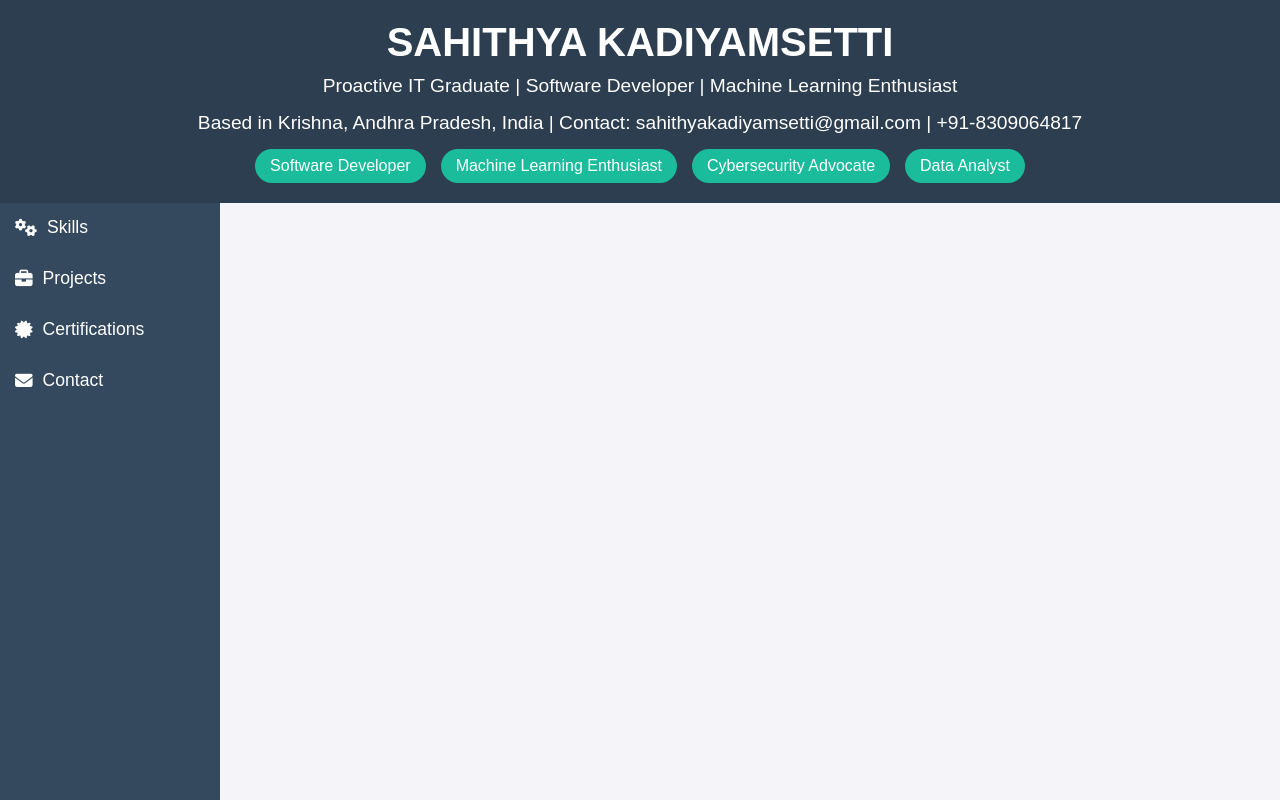
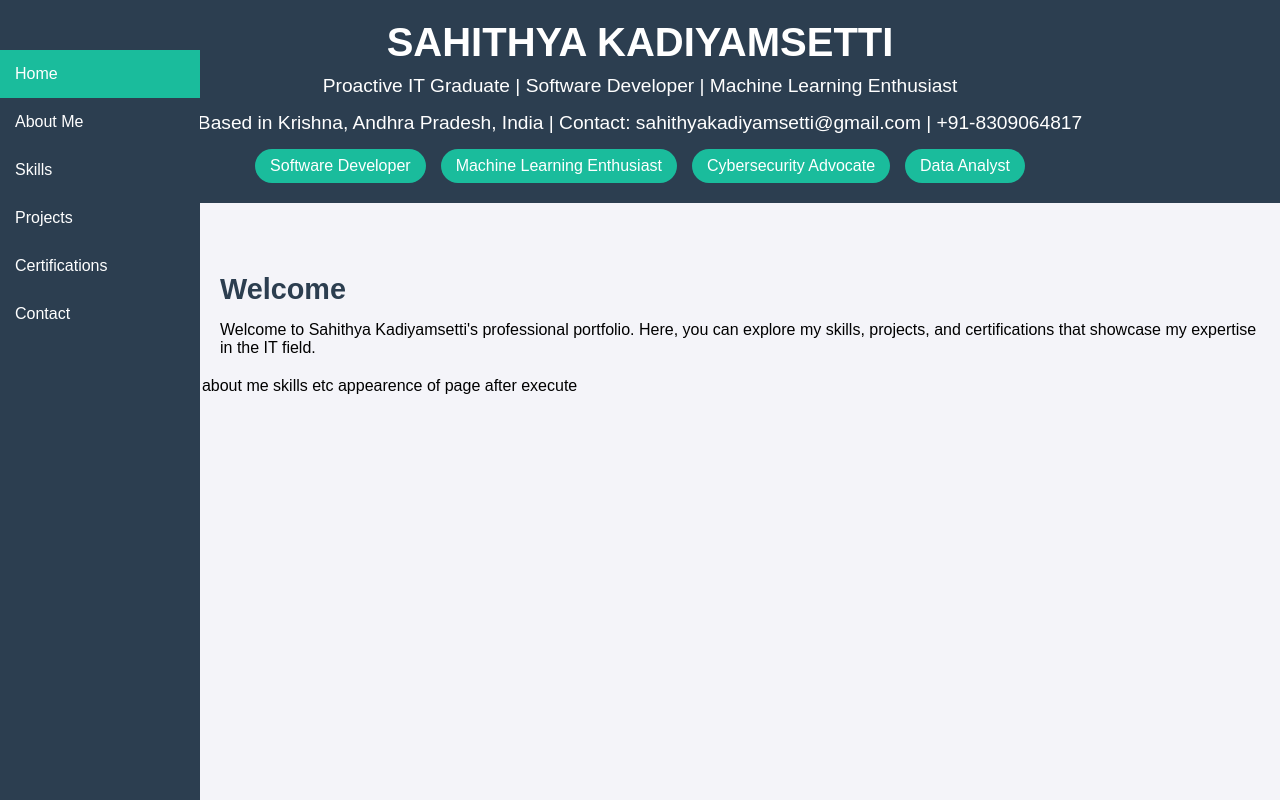
Before and after one commit to sahithyakadiyamsetti/sahithyakadiyamsetti_portfolio, a plain HTML site: page index.html in a window 1280 px wide. Drawn offline with Linux system fonts and the light colour scheme.

Commit message:
Update index.html

```diff
--- a/index.html
+++ b/index.html
@@ -22,11 +22,6 @@
             padding: 20px 15px;
             text-align: center;
             font-size: 1.5rem;
-            position: fixed;
-            top: 0;
-            left: 0;
-            width: 100%;
-            z-index: 100;
         }
 
         header h1 {
@@ -59,23 +54,21 @@
 
         #sidebar {
             position: fixed;
-            top: 70px; /* Adjust for header height */
+            top: 0;
             left: 0;
-            height: calc(100% - 70px); /* Adjust for header height */
-            width: 220px;
-            background-color: #34495e;
+            height: 100%;
+            width: 200px;
+            background-color: #2c3e50;
             color: white;
-            padding-top: 30px;
-            transition: width 0.3s;
+            padding-top: 50px;
         }
 
         #sidebar nav a {
-            display: flex;
-            align-items: center;
+            display: block;
             color: white;
             padding: 15px;
             text-decoration: none;
-            font-size: 1.1rem;
+            font-size: 1rem;
             transition: background 0.3s;
         }
 
@@ -83,14 +76,10 @@
             background-color: #1abc9c;
         }
 
-        #sidebar nav a i {
-            margin-right: 10px;
-        }
-
         main {
-            margin-left: 220px;
+            margin-left: 200px;
             padding: 20px;
-            padding-top: 120px; /* Adjust for header height */
+            padding-top: 70px; /* Adjust for header height */
         }
 
         section {
@@ -133,12 +122,12 @@
 
     <div id="sidebar">
         <nav>
-            <a href="#home" onclick="showSection('home')" class="active"><i class="fa fa-home"></i> Home</a>
-            <a href="#about" onclick="showSection('about')"><i class="fa fa-user"></i> About Me</a>
-            <a href="#skills" onclick="showSection('skills')"><i class="fa fa-cogs"></i> Skills</a>
-            <a href="#projects" onclick="showSection('projects')"><i class="fa fa-briefcase"></i> Projects</a>
-            <a href="#certifications" onclick="showSection('certifications')"><i class="fa fa-certificate"></i> Certifications</a>
-            <a href="#contact" onclick="showSection('contact')"><i class="fa fa-envelope"></i> Contact</a>
+            <a href="#home" onclick="showSection('home')" class="active">Home</a>
+            <a href="#about" onclick="showSection('about')">About Me</a>
+            <a href="#skills" onclick="showSection('skills')">Skills</a>
+            <a href="#projects" onclick="showSection('projects')">Projects</a>
+            <a href="#certifications" onclick="showSection('certifications')">Certifications</a>
+            <a href="#contact" onclick="showSection('contact')">Contact</a>
         </nav>
     </div>
 
@@ -209,8 +198,9 @@
             document.querySelector(`#sidebar nav a[href="#${sectionId}"]`).classList.add('active');
         }
     </script>
-
-    <!-- Font Awesome Icons -->
-    <script src="https://kit.fontawesome.com/a076d05399.js"></script>
 </body>
 </html>
+
+
+
+update the left side of home about me skills etc appearence of page after execute
```
